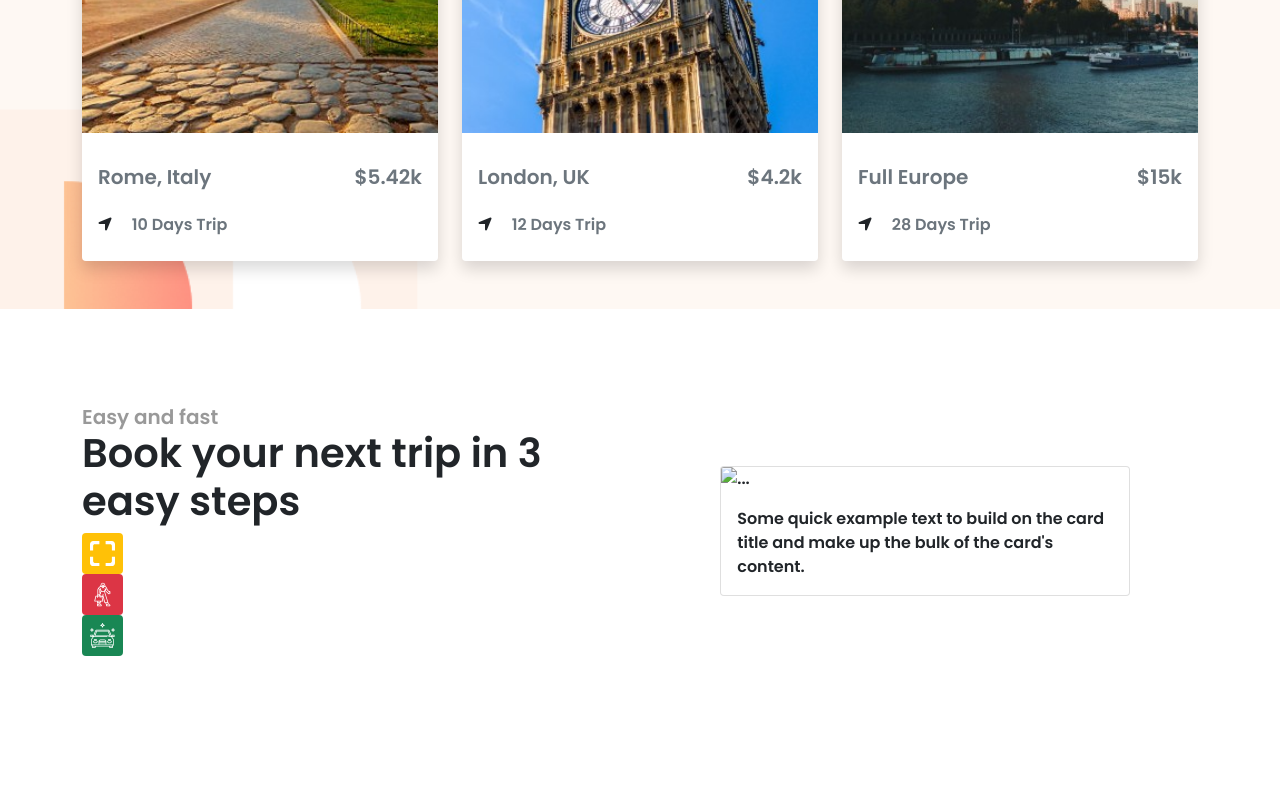
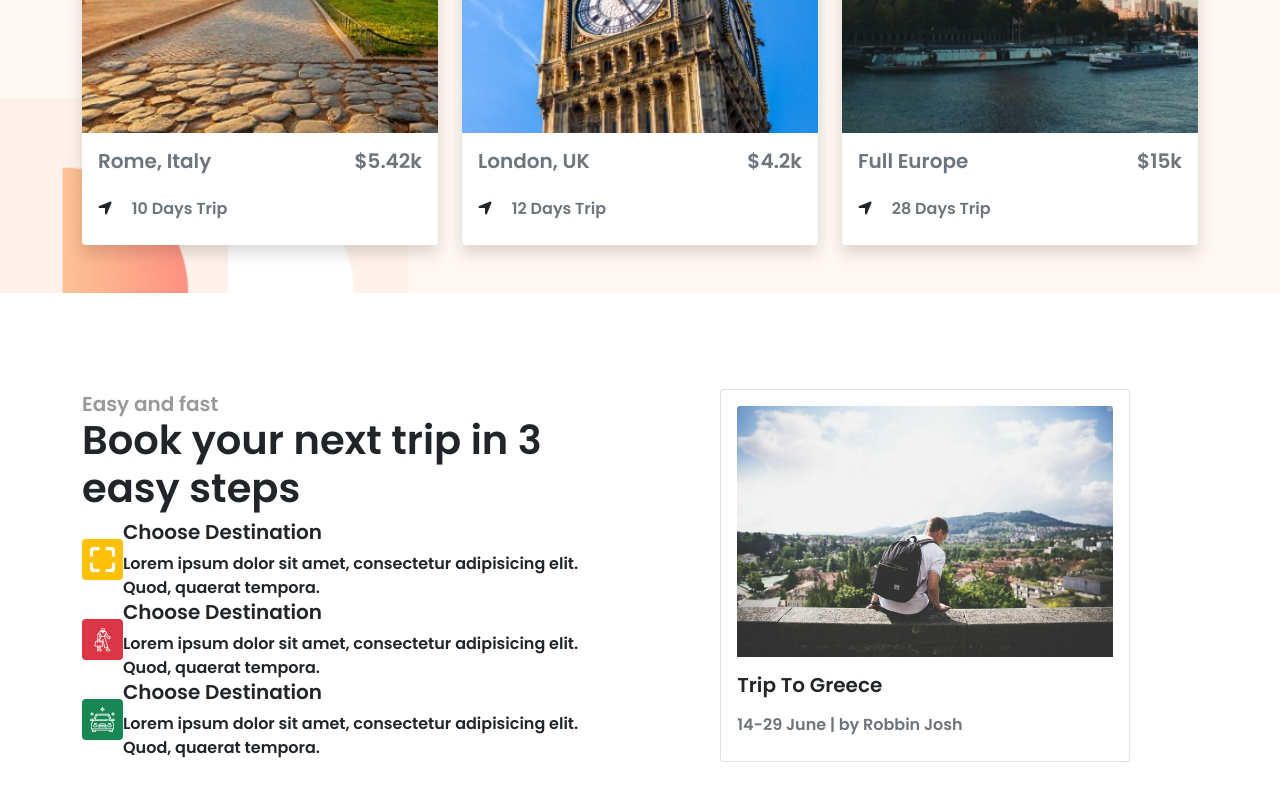
Before and after one commit to jbmakib/travel-site-bootstrap, a plain HTML site: page index.html in a window 1280 px wide. Shown: the part 1500-2300 px from the top of the page. Before the commit the page ends 2252 px from the top, so only its background shows below. Drawn offline with nearby package versions, Linux system fonts and the light colour scheme.

Commit message:
adding steps

```diff
--- a/index.html
+++ b/index.html
@@ -83,7 +83,7 @@
                         </div>
                     </div>
                     <div class="col-12 col-md-8 col-lg-6">
-                        <img src="images/banner-model.png" alt="" class="w-100">
+                        <img src="images/model/banner-model.png" alt="" class="w-100">
                     </div>
                 </div>
             </div>
@@ -143,7 +143,7 @@
                         <div class="card h-100 border-0 shadow overflow-hidden">
                             <img src="images/place/rome.jpg" alt="" class="card-img-top">
                             <div class="card-body">
-                                <h5 class="card-title text-muted mt-3 d-flex justify-content-between">
+                                <h5 class="card-title text-muted d-flex justify-content-between">
                                     <span>
                                         Rome, Italy
                                     </span>
@@ -166,7 +166,7 @@
                         <div class="card h-100 border-0 shadow overflow-hidden">
                             <img src="images/place/london.jpg" alt="" class="card-img-top">
                             <div class="card-body">
-                                <h5 class="card-title text-muted mt-3 d-flex justify-content-between">
+                                <h5 class="card-title text-muted d-flex justify-content-between">
                                     <span>
                                         London, UK
                                     </span>
@@ -189,7 +189,7 @@
                         <div class="card h-100 border-0 shadow overflow-hidden">
                             <img src="images/place/euro.jpg" alt="" class="card-img-top">
                             <div class="card-body">
-                                <h5 class="card-title text-muted mt-3 d-flex justify-content-between">
+                                <h5 class="card-title text-muted d-flex justify-content-between">
                                     <span>
                                         Full Europe
                                     </span>
@@ -224,26 +224,42 @@
                             <div class="icon bg-warning p-2 rounded">
                                 <img src="images/icons/square.svg" alt="" width="25" height="25">
                             </div>
+                            <div>
+                                <h5>Choose Destination</h5>
+                                <p class="mb-0">Lorem ipsum dolor sit amet, consectetur adipisicing elit. Quod, quaerat tempora.</p>
+                            </div>
                         </div>
                         <div class="d-flex align-items-center">
                             <div class="icon bg-danger p-2 rounded">
                                 <img src="images/icons/pay.svg" alt="" width="25" height="25">
+                            </div>
+                            <div>
+                                <h5>Choose Destination</h5>
+                                <p class="mb-0">Lorem ipsum dolor sit amet, consectetur adipisicing elit. Quod, quaerat tempora.</p>
                             </div>
                         </div>
                         <div class="d-flex align-items-center">
                             <div class="icon bg-success p-2 rounded">
                                 <img src="images/icons/car.svg" alt="" width="25" height="25">
                             </div>
+                            <div>
+                                <h5>Choose Destination</h5>
+                                <p class="mb-0">Lorem ipsum dolor sit amet, consectetur adipisicing elit. Quod, quaerat tempora.</p>
+                            </div>
                         </div>
                     </div>
                     <div class="col-12 col-md-6 d-flex justify-content-center">
                         <div class="card w-75">
-                            <img src="..." class="card-img-top" alt="...">
                             <div class="card-body">
-                                <p class="card-text">Some quick example text to build on the card title and make up the bulk of the card's content.</p>
+                                <img src="images/model/steps-model.png" class="card-img-top" alt="...">
+                                <h5 class="card-title mt-3">Trip To Greece</h5>
+                                <p class="card-text pt-2 pb-2 text-muted">
+                                    <span>
+                                        14-29 June | by Robbin Josh
+                                    </span>
+                                </p>
                             </div>
                         </div>
-
                     </div>
                 </div>
             </div>
```
Also changed, not shown: images/model/banner-model.png (renamed from images/banner-model.png), images/model/steps-model.png (added).
